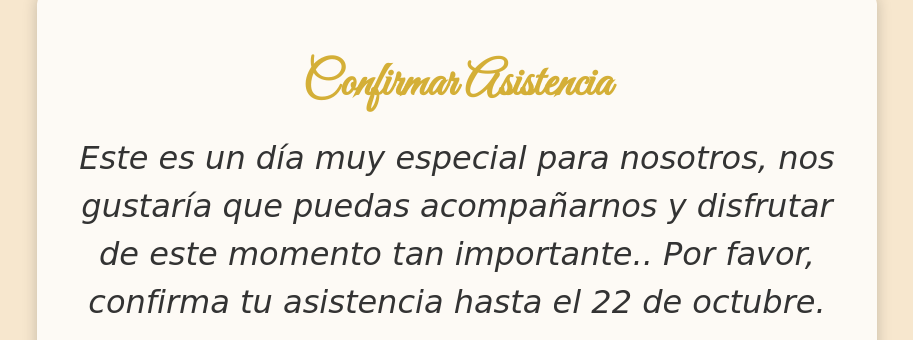
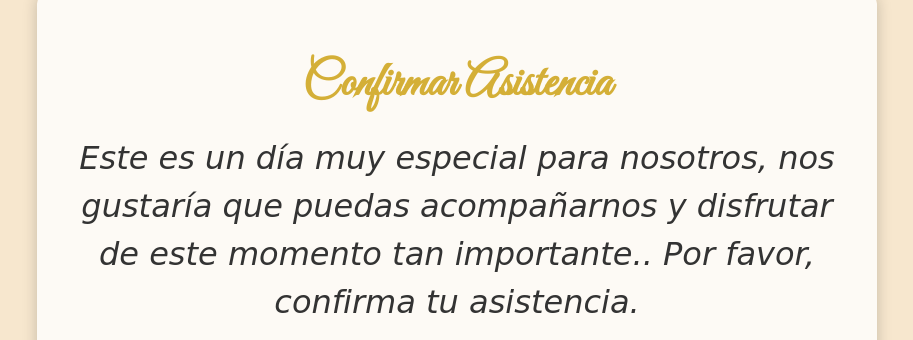
Before and after one commit to JuliOrr22/Invitacion5, a plain HTML site: page docs/index.html in a window 1280 px wide. Shown: the part 5356-5696 px from the top of the page, without its empty margins (183-1096 px from the left). Drawn offline with Linux system fonts and the light colour scheme; grey boxes are pictures that could not be loaded; a web font is replaced by a local one.

Commit message:
correccion f

```diff
--- a/docs/index.html
+++ b/docs/index.html
@@ -549,7 +549,7 @@
             <!-- Sección 5:Confirmar Asistencia  -->
             <div class="section">
                 <h2>Confirmar Asistencia</h2>
-                <p>Este es un día muy especial para nosotros, nos gustaría que puedas acompañarnos y disfrutar de este momento tan importante.. Por favor, confirma tu asistencia hasta el 22 de octubre.</p>
+                <p>Este es un día muy especial para nosotros, nos gustaría que puedas acompañarnos y disfrutar de este momento tan importante.. Por favor, confirma tu asistencia.</p>
 
               <iframe src="https://docs.google.com/forms/d/e/1FAIpQLSfqYkad_mrI3TB-O4-Dc6ODcBtEl18uA5fgqu63YqmSMAqQwQ/viewform?embedded=true" width="640" height="936" frameborder="0" marginheight="0" marginwidth="0">Cargando…</iframe>
             </div>
```
